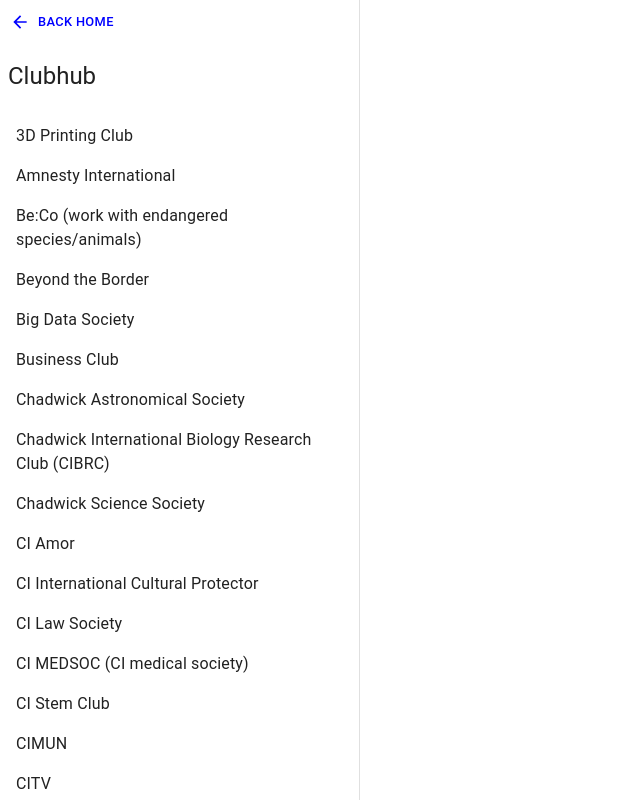
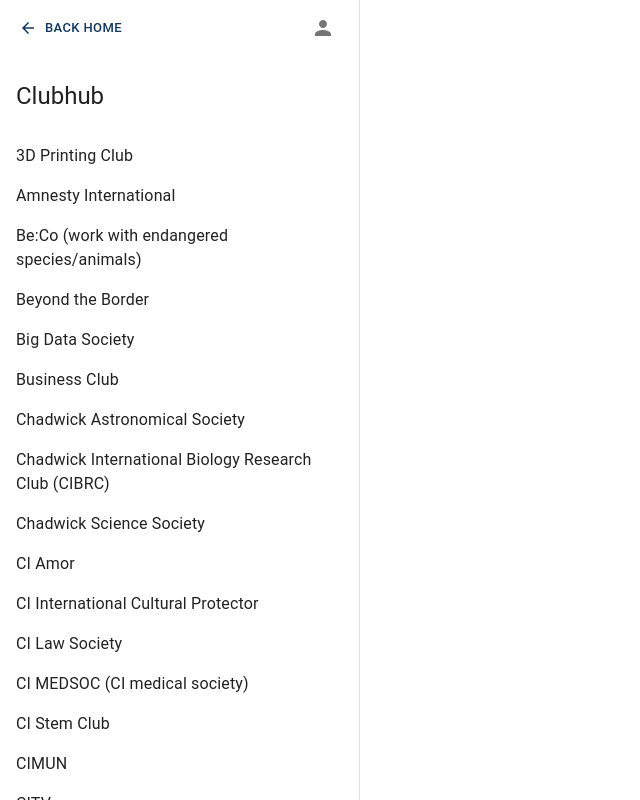
Before and after one commit to cherrysung/club-hub, a React (Create React App) app: page /club in a window 1280 px wide. Shown: the whole page, without its empty margins (0-640 px from the left). Built offline with nearby package versions, Linux system fonts and the light colour scheme.

Commit message:
refactor: club page sidebar

```diff
--- a/src/pages/Club.js
+++ b/src/pages/Club.js
@@ -1,20 +1,18 @@
-import { Box, Button, Typography, IconButton } from '@mui/material';
-import { ArrowBack, Favorite, FavoriteBorder } from '@mui/icons-material';
-import { Outlet, useNavigate } from 'react-router-dom';
+import { Box, Typography, IconButton } from '@mui/material';
+import { Outlet, useNavigate, useParams } from 'react-router-dom';
 import { useState } from 'react';
 import mockData from '../lib/mock.json';
+import HomeButton from '../components/base/HomeButton';
+import { Person } from '@mui/icons-material';
 
 function Club() {
   const navigate = useNavigate();
-  const [selectedCategories, setSelectedCategories] = useState([]);
-  const [clickedItemId, setClickedItemId] = useState(null);
+  const param = useParams();
+  const [selected, setSelected] = useState(param.clubId ?? '');
 
-  const handleBackHomeClick = () => {
-    navigate('/home');
-  };
-
-  const handleItemClick = (id) => {
-    setClickedItemId(id);
+  const handleSelectClub = (clubId) => {
+    setSelected(clubId);
+    navigate(`/club/${clubId}`);
   };
 
   return (
@@ -30,35 +28,31 @@
           pb: 5,
         }}
       >
-        <Button
-          onClick={handleBackHomeClick}
+        <Box
           sx={{
-            color: 'blue',
-            textTransform: 'none',
-            alignSelf: 'flex-start',
-            padding: '3px 6px',
-            fontSize: '0.8rem',
-            ml: 1,
-            mt: 1,
+            px: 2,
+            py: 1,
+            display: 'flex',
+            justifyContent: 'space-between',
           }}
-          startIcon={<ArrowBack />}
         >
-          BACK HOME
-        </Button>
-
-        <Typography variant='h5' sx={{ mt: 3, ml: 1, mb: 3 }}>
+          <HomeButton />
+          <IconButton onClick={() => navigate('/profile')}>
+            <Person />
+          </IconButton>
+        </Box>
+        <Typography variant='h5' sx={{ mt: 3, ml: 2, mb: 3 }}>
           Clubhub
         </Typography>
         {mockData.map((club) => (
           <Box
             key={club.clubId}
-            onClick={() => handleItemClick(club.clubId)}
+            onClick={() => handleSelectClub(club.clubId)}
             sx={{
               px: 2,
               py: 1,
               cursor: 'pointer',
-              backgroundColor:
-                clickedItemId === club.clubId ? 'grey.300' : 'white',
+              backgroundColor: selected === club.clubId ? 'grey.300' : 'white',
               '&:hover': {
                 backgroundColor: 'lightblue',
               },
```
